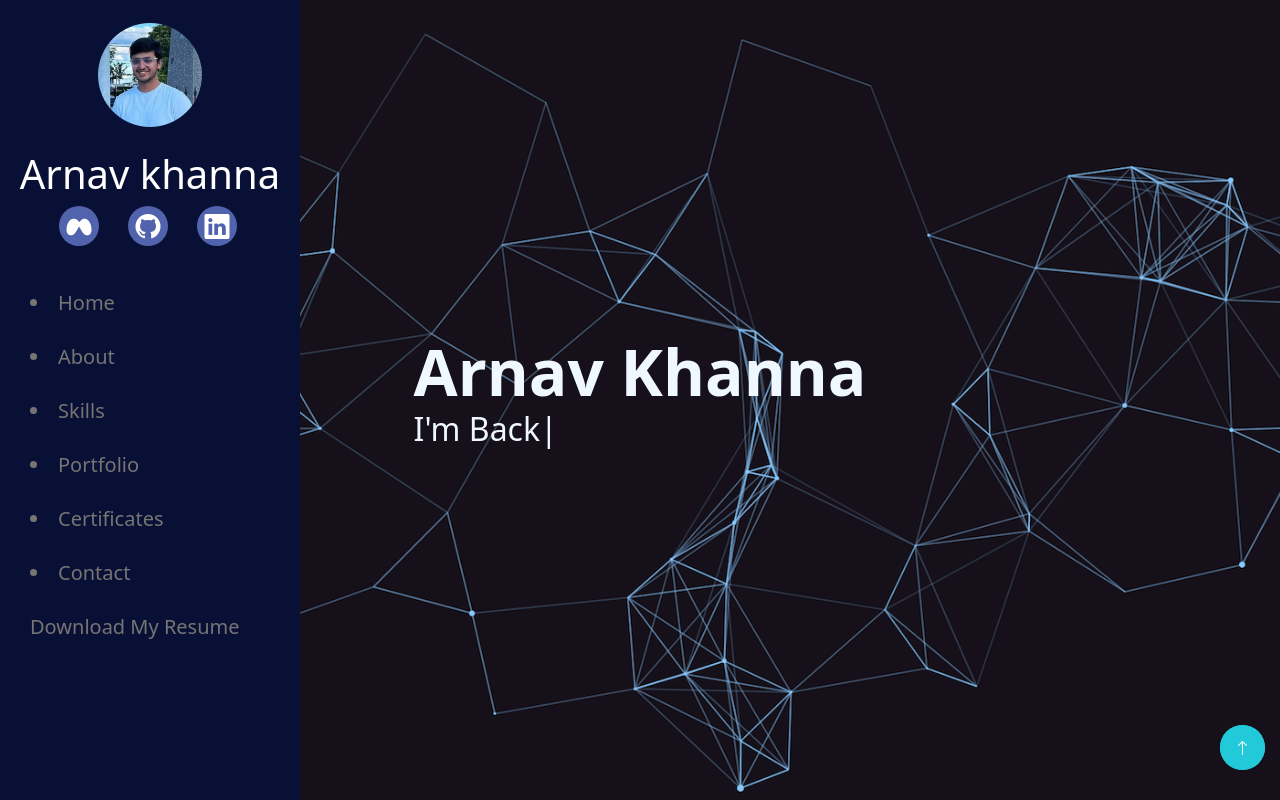
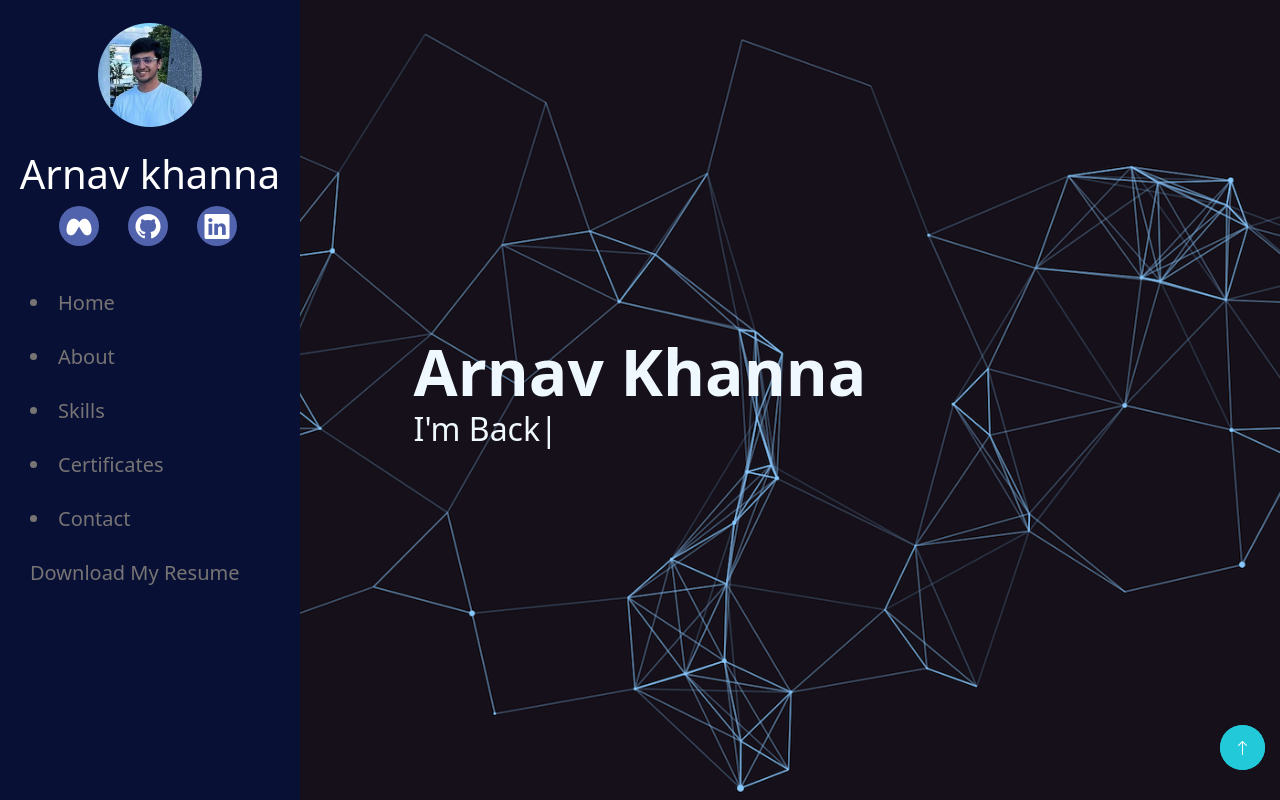
Before and after one commit to arnavktis/portfolio_frontend, an Angular app: page /#/ in a window 1280 px wide. Shown: the top 800 px of the page. Built offline with nearby package versions, Linux system fonts and the light colour scheme.

Commit message:
scrolling fixed

```diff
--- a/src/app/header/header.component.html
+++ b/src/app/header/header.component.html
@@ -17,9 +17,9 @@
         <li class="navbar-brand" href="#" routerLinkActive="active" (click)="toHome()"><span>Home</span></li>
         <li class="navbar-brand" href="#" routerLinkActive="active" (click)="toAbout()"><span>About</span></li>
         <li class="navbar-brand" href="#" routerLinkActive="active" (click)="toSkills()"><span>Skills</span></li>
-        <li class="navbar-brand" href="#"><span> Portfolio</span></li>
-        <li class="navbar-brand" href="#" routerLink="/certificate" routerLinkActive="active" ><span>Certificates</span></li>
-        <li class="navbar-brand" href="#" routerLink="/contacts" routerLinkActive="active" (click)="toContacts()"><span> Contact</span></li>
+        <li class="navbar-brand" href="#" routerLinkActive="active" (click)="toCertificate()"><span>Certificates</span></li>
+        <!-- <li class="navbar-brand" href="#"><span> Projects</span></li> -->
+        <li class="navbar-brand" href="#" routerLinkActive="active" (click)="toContacts()"><span> Contact</span></li>
         <a href="../../assets/ArnavkhannaResume .pdf" download="Arnavkhanna.pdf" class="navbar-brand">Download My Resume</a>
       </nav>
     </div>
--- a/src/app/header/header.component.ts
+++ b/src/app/header/header.component.ts
@@ -15,29 +15,26 @@ export class HeaderComponent implements OnInit {
 
   ngOnInit(): void {
 }
-
 @Input() scrolled: boolean = false;
-
 scrollToTop(){
   window.scrollTo(0,0);
 }
-
 isHeaderVisible = false;
-
 toggleHeader() {
   this.isHeaderVisible = !this.isHeaderVisible;
 }
-
 toHome(){
   document.getElementById("home")?.scrollIntoView({behavior:"smooth"});
 }
-
 toAbout(){
   document.getElementById("about-section")?.scrollIntoView({behavior:"smooth"});
 }
-
 toSkills(){
   document.getElementById("skills")?.scrollIntoView({behavior:"smooth"});
+}
+
+toCertificate(){
+  document.getElementById("certificate")?.scrollIntoView({behavior:"smooth"});
 }
 
 toContacts(){
--- a/src/app/home-page/home-page.component.html
+++ b/src/app/home-page/home-page.component.html
@@ -16,7 +16,7 @@
 <section id="skills">
     <app-skills></app-skills>
 </section>
-<section id="Certificate">
+<section id="certificate">
     <app-certificate></app-certificate>
 </section>
 <section id="contacts">
```
